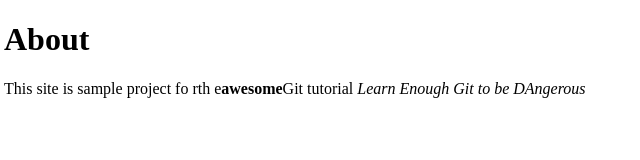
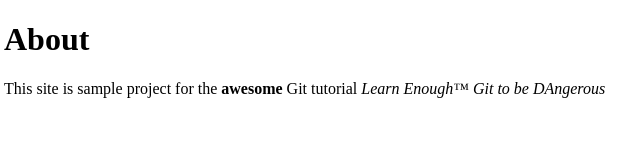
Before and after one commit to fitcoder82/website, a plain HTML site: page about.html in a window 1280 px wide. Shown: the full height of the page, 4-644 px from the left. Drawn offline with Linux system fonts and the light colour scheme.

Commit message:
fix about page

```diff
--- a/about.html
+++ b/about.html
@@ -5,7 +5,7 @@
 </head>
 <body>
 	<h1>About</h1>
-	<p>This site is sample project fo rth e<strong>awesome</strong>Git
-		tutorial <em>Learn Enough Git to be DAngerous</em></p>
+	<p>This site is sample project for the <strong>awesome</strong> Git
+		tutorial <em>Learn Enough™ Git to be DAngerous</em></p>
 </body>
 </html>
```
Also changed, not shown: index.html (+1 -0 lines).
